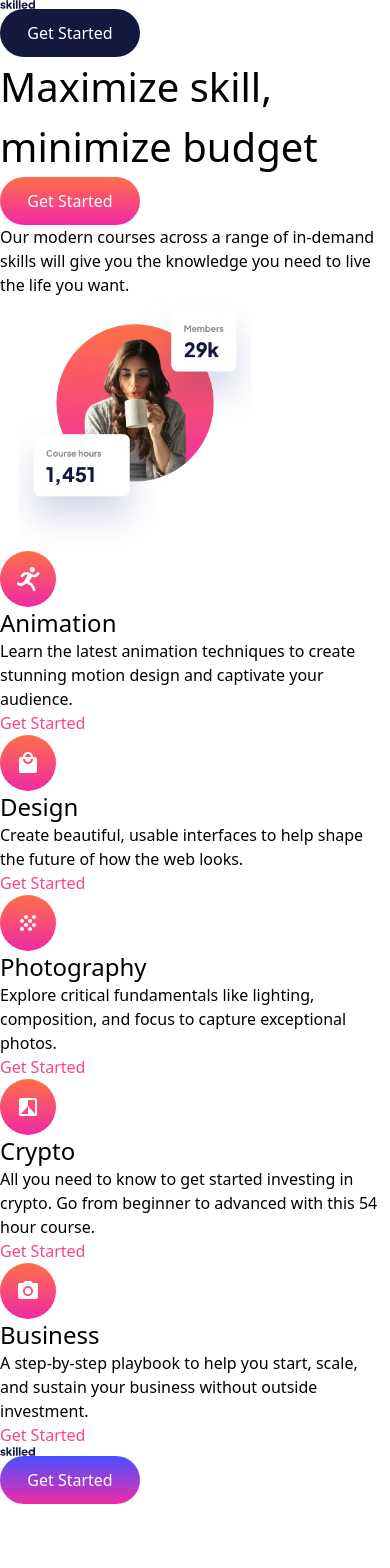
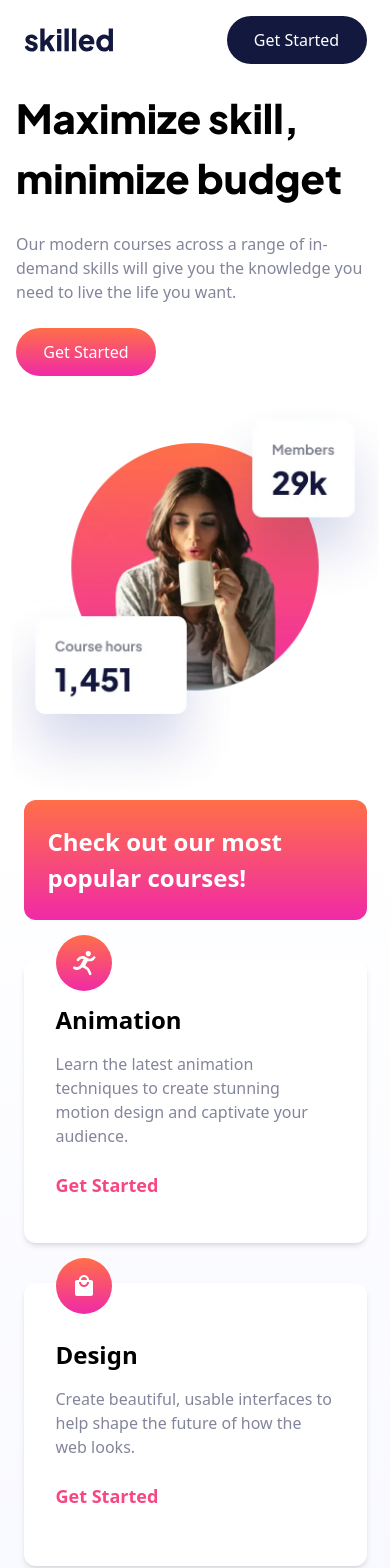
Before and after one commit to reactaleks/skilled-elearning-landing-page-nextjs, a Next.js app: page / in a window 390 px wide. Shown: the top 1568 px of the page. Before the commit the page ends 1504 px from the top, so only its background shows below. Built offline with nearby package versions, Linux system fonts and the light colour scheme.

Commit message:
Have added component styling for mobile.

```diff
--- a/components/CallToActionComponent.tsx
+++ b/components/CallToActionComponent.tsx
@@ -5,10 +5,9 @@ interface Props {
 
 export default function CallToActionComponent({callToActionText}:Props) {
         return (
-            <>
-
-            </>
-
+            <div className="flex items-center mx-auto w-[343px] h-[120px] text-white bg-gradient-to-t from-gradient-pink to-gradient-orange p-6 rounded-xl">
+                <h2 className="text-[24px] font-bold">Check out our most popular courses!</h2>
+            </div>
         )
 
 
--- a/components/FeatureComponent.tsx
+++ b/components/FeatureComponent.tsx
@@ -1,18 +1,26 @@
 import Image from "next/image";
 
 interface Props {
-    featureTitle: string;
-    featureText: string;
-    featureImage: string;
+  featureTitle: string;
+  featureText: string;
+  featureImage: string;
 }
 
-export default function FeatureComponent({featureImage, featureTitle, featureText}:Props) {
-    return (
-        <div>
-            <Image width={56} height={56} src={featureImage} alt="Feature Logo"/>
-            <h2 className="text-2xl">{featureTitle}</h2>
-            <p className="text-base">{featureText}</p>
-            <div className="text-dark-pink">Get Started</div>
-        </div>
-    )
+export default function FeatureComponent({
+  featureImage,
+  featureTitle,
+  featureText,
+}: Props) {
+  return (
+    <div className="flex flex-col justify-center w-[343px] h-[283px] mx-auto px-8 shadow-md relative mt-10 rounded-xl bg-white">
+      <div className="absolute -top-[25px]">
+        <Image width={56} height={56} src={featureImage} alt="Feature Logo" />
+      </div>
+      <div className="">
+        <h3 className="text-2xl font-bold ">{featureTitle}</h3>
+        <p className="text-base text-gray mt-4">{featureText}</p>
+        <div className="text-dark-pink mt-6 font-bold text-[18px] hover:text-opacity-50">Get Started</div>
+      </div>
+    </div>
+  );
 }
--- a/components/FeatureSectionComponent.tsx
+++ b/components/FeatureSectionComponent.tsx
@@ -8,16 +8,13 @@ import iconPhotography from "../public/assets/icon-photography.svg"
 
 export default function FeatureSectionComponent() {
     return (
-        <div className="">
+        <div className="bg-gradient-to-t from-[#EFF1FF] via-95% pb-24">
             <CallToActionComponent callToActionText='Check out our most popular courses!'/>
             <FeatureComponent featureImage={iconAnimation} featureTitle='Animation' featureText='Learn the latest animation techniques to create stunning motion design and captivate your audience.'/>
             <FeatureComponent featureImage={iconBusiness} featureTitle='Design' featureText='Create beautiful, usable interfaces to help shape the future of how the web looks.'/>
             <FeatureComponent featureImage={iconCrypto} featureTitle='Photography' featureText='Explore critical fundamentals like lighting, composition, and focus to capture exceptional photos.'/>
             <FeatureComponent featureImage={iconDesign} featureTitle='Crypto' featureText='All you need to know to get started investing in crypto. Go from beginner to advanced with this 54 hour course.'/>
             <FeatureComponent featureImage={iconPhotography} featureTitle='Business' featureText='A step-by-step playbook to help you start, scale, and sustain your business without outside investment.'/>
-
-
-
         </div>
     )
 }
--- a/components/FooterComponent.tsx
+++ b/components/FooterComponent.tsx
@@ -1,10 +1,12 @@
-import LogoComponent from "./LogoComponent"
-import ButtonComponent from "./ButtonComponent"
+import LogoComponent from "./LogoComponent";
+import ButtonComponent from "./ButtonComponent";
 export default function FooterComponent() {
-    return (
-        <footer>
-            <LogoComponent logotype="dark" logoWidth={89} logoHeight={35}/>
-            <ButtonComponent buttonType="footer"/>
-        </footer>
-    )
+  return (
+    <footer>
+      <div className="flex flex-row justify-between items-center bg-dark-blue h-[120px] p-4">
+        <LogoComponent logotype="light" logoWidth={89} logoHeight={35} />
+        <ButtonComponent buttonType="footer" />
+      </div>
+    </footer>
+  );
 }
--- a/components/HeroComponent.tsx
+++ b/components/HeroComponent.tsx
@@ -4,13 +4,20 @@ import HeroImageComponent from "./HeroImageComponent";
 export default function HeroComponent() {
   return (
     <>
-      <div className="">
-        <h1 className="text-[40px] lg:text-[56px]">Maximize skill, minimize budget</h1>
-        <ButtonComponent buttonType="hero"/>
-        <p>Our modern courses across a range of in-demand skills will give you the knowledge you need to live the life you want.</p>
+      <div className="flex flex-col px-4">
+        <h1 className="text-[40px] lg:text-[56px] font-jakarta font-extrabold mt-6">
+          Maximize skill, minimize budget
+        </h1>
+        <p className="mt-6 text-base text-gray">
+          Our modern courses across a range of in-demand skills will give you
+          the knowledge you need to live the life you want.
+        </p>
+        <div className="mt-6">
+          <ButtonComponent buttonType="hero" />
+        </div>
       </div>
-      <div className="">
-        <HeroImageComponent imagetype='desktop'/>
+      <div className="flex justify-center mt-6">
+        <HeroImageComponent/>
       </div>
     </>
   );
--- a/components/HeroImageComponent.tsx
+++ b/components/HeroImageComponent.tsx
@@ -1,16 +1,13 @@
 
-interface Props {
-    imagetype:string;
-}
 
-export default function HeroImageComponent({imagetype}:Props) {
+export default function HeroImageComponent() {
 
     return (
         <div className="
-        bg-hero-image-mobile h-[254px] w-[253px]
+        bg-hero-image-mobile h-[400px] w-[400px]
         md:bg-hero-image-tablet md:h-[640.71px] md:w-[640px]
         lg:bg-hero-image-desktop lg:h-[991.63px] lg:w-[936.92px]
-        bg-cover
+        bg-cover bg-center
         "></div>
     )
 
--- a/components/LogoComponent.tsx
+++ b/components/LogoComponent.tsx
@@ -14,8 +14,8 @@ export default function LogoComponent({logotype, logoHeight, logoWidth}:Props) {
         return (
             <div>
                  <Image
-                    width={logoHeight}
-                    height={logoWidth}
+                    width={logoWidth}
+                    height={logoHeight}
                     src={companyLogoDark}
                     alt='Company logo'
                  />
@@ -25,8 +25,8 @@ export default function LogoComponent({logotype, logoHeight, logoWidth}:Props) {
         return (
             <div>
                  <Image
-                    width={logoHeight}
-                    height={logoWidth}
+                    width={logoWidth}
+                    height={logoHeight}
                     src={companyLogoLight}
                     alt='Company logo'
                  />
--- a/components/NavComponent.tsx
+++ b/components/NavComponent.tsx
@@ -1,11 +1,13 @@
-import LogoComponent from "./LogoComponent"
-import ButtonComponent from "./ButtonComponent"
+import LogoComponent from "./LogoComponent";
+import ButtonComponent from "./ButtonComponent";
 
 export default function NavComponent() {
-    return (
-        <nav>
-            <LogoComponent logotype="dark" logoWidth={89} logoHeight={35}/>
-            <ButtonComponent buttonType="nav"/>
-        </nav>
-    )
+  return (
+    <nav className="flex justify-center">
+      <div className="flex flex-row justify-between items-center w-[343px] h-[48px] mt-4">
+        <LogoComponent logotype="dark" logoWidth={89} logoHeight={35} />
+        <ButtonComponent buttonType="nav" />
+      </div>
+    </nav>
+  );
 }
```
